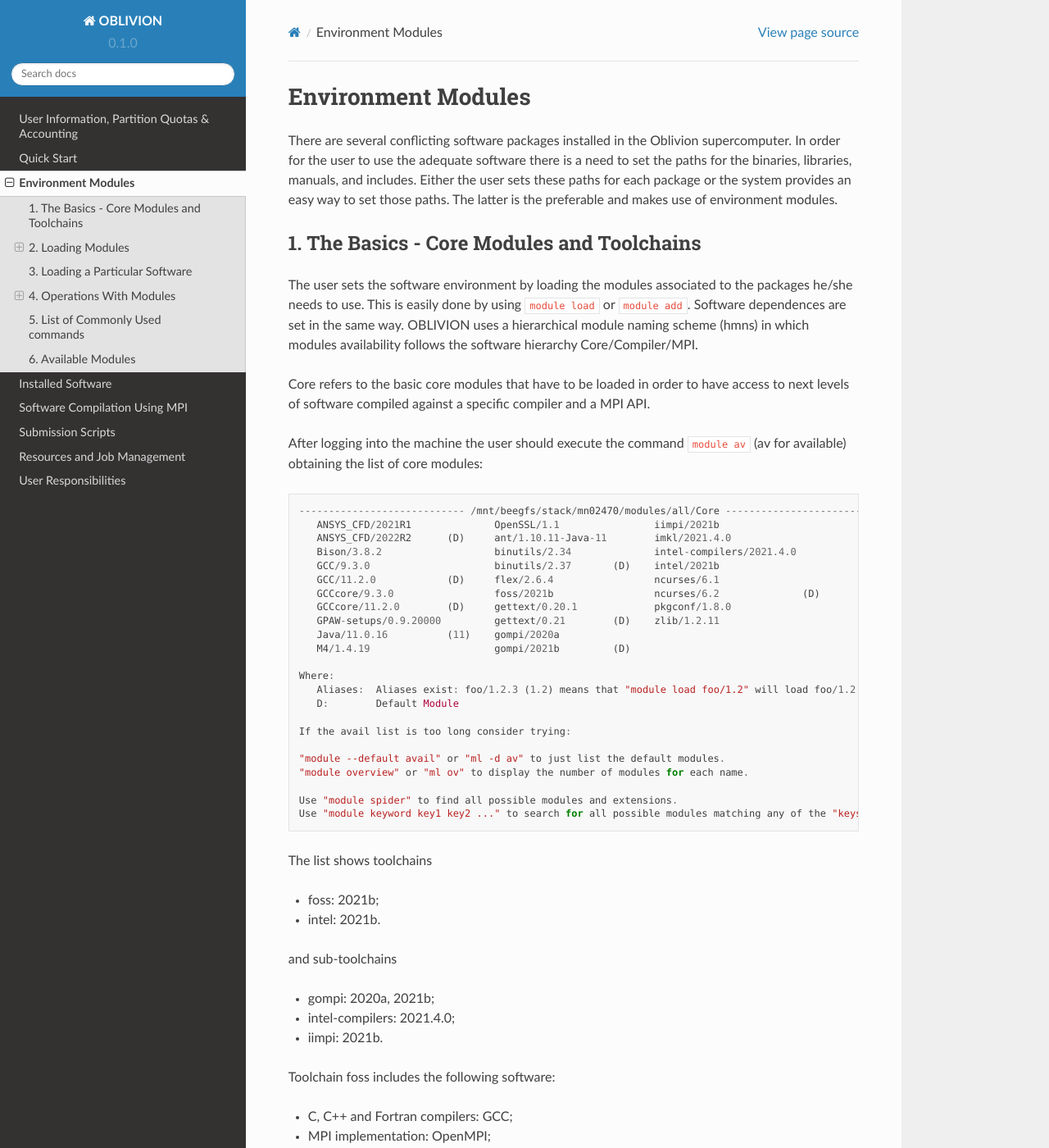
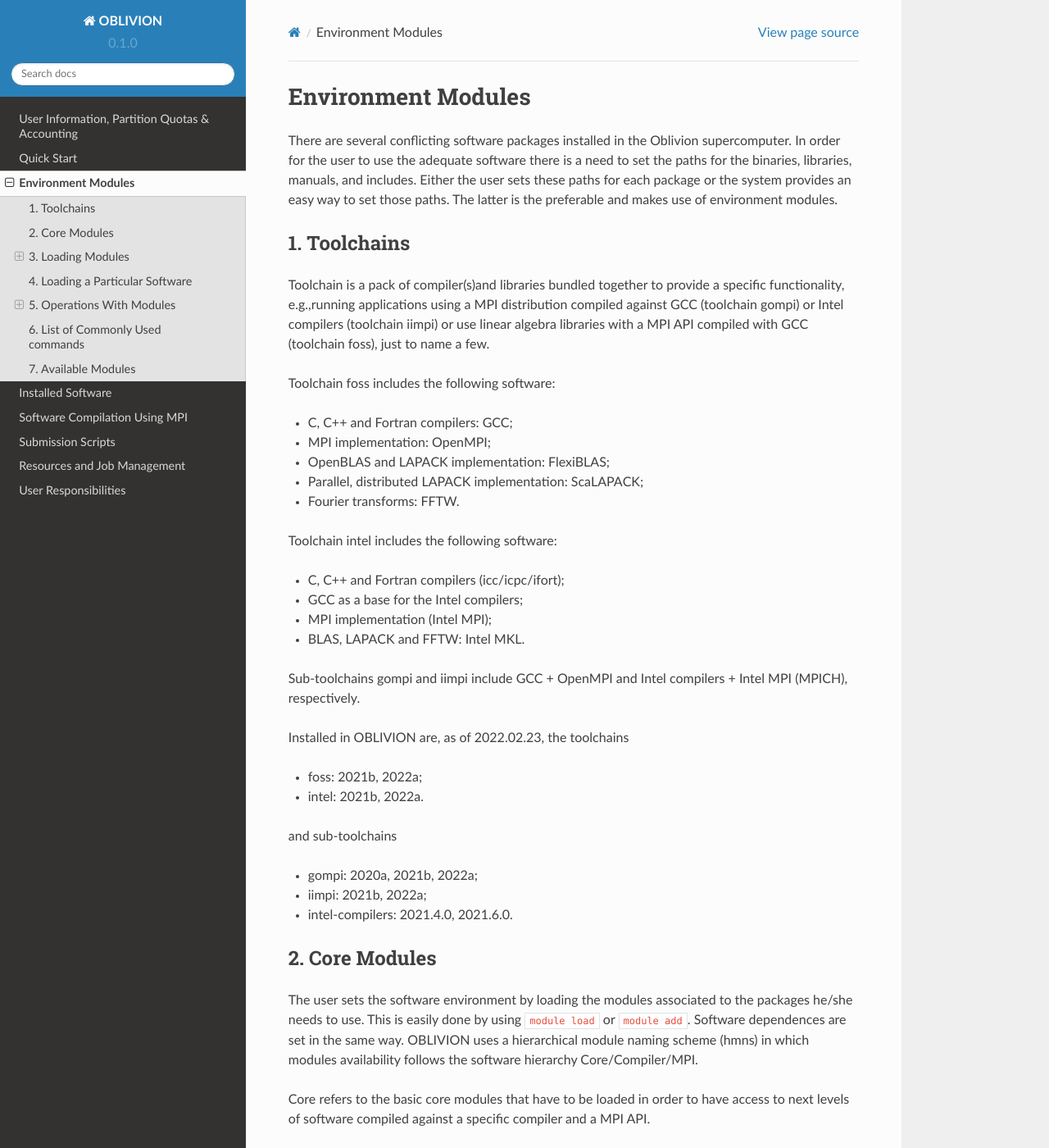
Before and after one commit to mavillez/Oblivion, a Sphinx documentation site: the page built from docs/source/modules.rst, in a window 1280 px wide and 1400 px high. Shown: the whole window at 82% size. Built offline with Sphinx 7.4.7 and the Read the Docs theme 2.0.0, drawn with Linux system fonts in a browser that asks for light colours; some of the changed text lies outside the part shown.

Commit message:
Update modules.rst

```diff
--- a/docs/source/modules.rst
+++ b/docs/source/modules.rst
@@ -3,15 +3,48 @@ Environment Modules
 
 There are several conflicting software packages installed in the Oblivion supercomputer. In order for the user to use the adequate software there is a need to set the paths for the binaries, libraries, manuals, and includes. Either the user sets these paths for each package or the system provides an easy way to set those paths. The latter is the preferable and makes use of environment modules.
 
+1. Toolchains
+-------------
 
-1. The Basics - Core Modules and Toolchains
--------------------------------------------
+Toolchain is a pack of compiler(s)and libraries bundled together to provide a specific functionality, e.g.,running applications using a MPI distribution compiled against GCC (toolchain gompi) or Intel compilers (toolchain iimpi) or use linear algebra libraries with a MPI API compiled with GCC (toolchain foss), just to name a few.
+
+Toolchain foss includes the following software:
+
+- C, C++ and Fortran compilers: GCC;
+- MPI implementation: OpenMPI;
+- OpenBLAS and LAPACK implementation: FlexiBLAS;
+- Parallel, distributed LAPACK implementation: ScaLAPACK;
+- Fourier transforms: FFTW.
+
+Toolchain intel includes the following software:
+
+- C, C++ and Fortran compilers (icc/icpc/ifort);
+- GCC as a base for the Intel compilers;
+- MPI implementation (Intel MPI);
+- BLAS, LAPACK and FFTW: Intel MKL.
+
+Sub-toolchains gompi and iimpi include GCC + OpenMPI and Intel compilers + Intel MPI (MPICH), respectively.
+
+Installed in OBLIVION are, as of 2022.02.23, the toolchains
+
+- foss: 2021b, 2022a;
+- intel: 2021b, 2022a.
+
+and sub-toolchains
+
+- gompi: 2020a, 2021b, 2022a;
+- iimpi: 2021b, 2022a;
+- intel-compilers: 2021.4.0, 2021.6.0.
+
+
+2. Core Modules
+---------------
 
 The user sets the software environment by loading the modules associated to the packages he/she needs to use. This is easily done by using ``module load`` or ``module add``. Software dependences are set in the same way. OBLIVION uses a hierarchical module naming scheme (hmns) in which modules availability follows the software hierarchy Core/Compiler/MPI.
 
 Core refers to the basic core modules that have to be loaded in order to have access to next levels of software compiled against a specific compiler and a MPI API.
 
-After logging into the machine the user should execute the command ``module av`` (av for available) obtaining the list of core modules:
+After logging into the machine the user should execute the command ``module av`` (av for available) obtaining the list of core modules (including the toolchains and sub-toolchains):
 
 .. code-block:: julia
 
@@ -40,37 +73,10 @@ After logging into the machine the user should execute the command ``module av``
    Use "module keyword key1 key2 ..." to search for all possible modules matching any of the "keys".
 
 
-The list shows toolchains
-
-- foss: 2021b;
-- intel: 2021b.
-
-and sub-toolchains
-
-- gompi: 2020a, 2021b;
-- intel-compilers: 2021.4.0;
-- iimpi: 2021b.
-
-Toolchain foss includes the following software:
-
-- C, C++ and Fortran compilers: GCC;
-- MPI implementation: OpenMPI;
-- OpenBLAS and LAPACK implementation: FlexiBLAS;
-- Parallel, distributed LAPACK implementation: ScaLAPACK;
-- Fourier transforms: FFTW.
-
-Toolchain intel includes the following software:
-
-- C, C++ and Fortran compilers (icc/icpc/ifort);
-- GCC as a base for the Intel compilers;
-- MPI implementation (Intel MPI);
-- BLAS, LAPACK and FFTW: Intel MKL.
-
-
-2. Loading Modules
+3. Loading Modules
 ------------------
 
-2.1 GCC Based Modules
+3.1 GCC Based Modules
 ~~~~~~~~~~~~~~~~~~~~~
 
 Let us assume that the user wants to use software compiled with GCC-9.3.0. Hence, he loads the corresponding modules
@@ -525,7 +531,7 @@ and obtain details on the module by using ``module spider GROMACS/2021.5``
       gmxapi-0.2.2.1
 
 
-5. List of Commonly Used commands
+6. List of Commonly Used commands
 ---------------------------------
 
 .. list-table::
@@ -550,7 +556,7 @@ and obtain details on the module by using ``module spider GROMACS/2021.5``
     - Displays the list of saved modules environment
 
 
-6. Available Modules
+7. Available Modules
 --------------------
 
 To list all the available modules the user can use the command ``module spider`` obtaining
```
Also changed, not shown: other parts of docs/source/modules.rst (+6 -6 lines).
